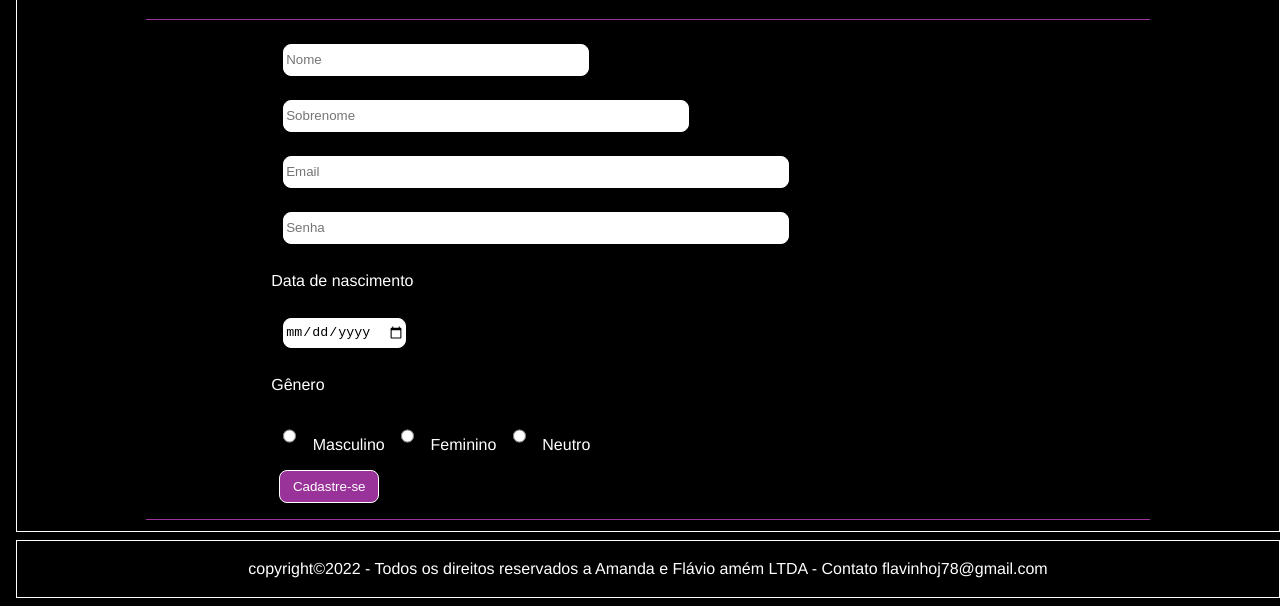
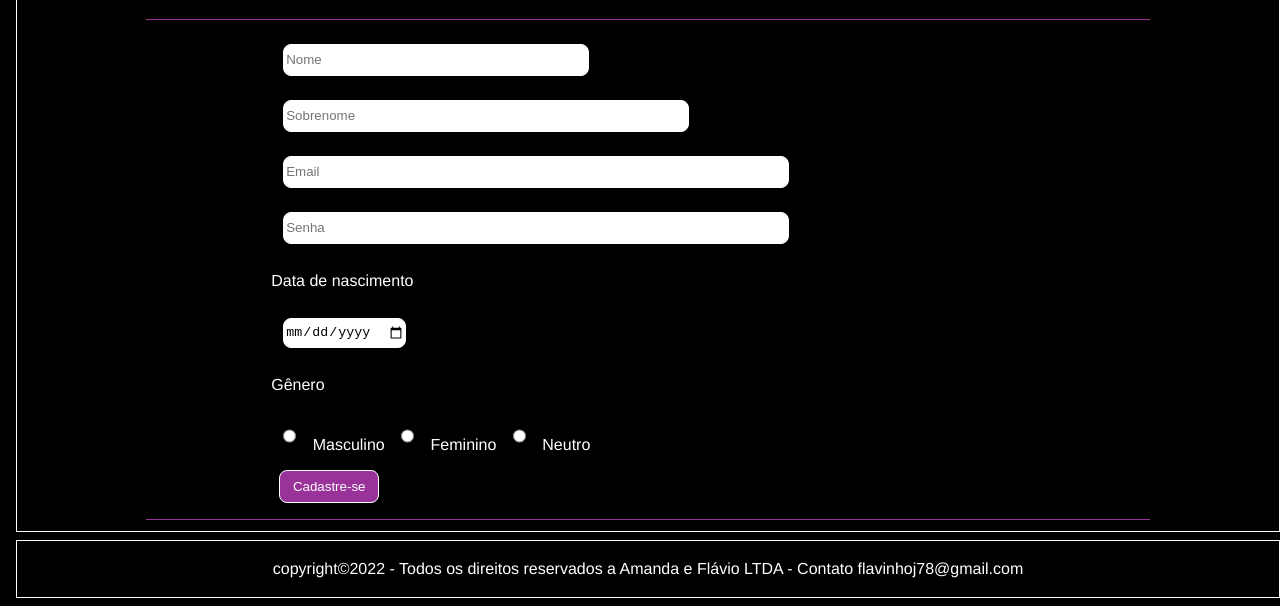
Before and after one commit to FlavioJunior2021/MarvelWebsite, a plain HTML site: page index.html in a window 1280 px wide. Shown: the part 353-959 px from the top of the page. Drawn offline with Linux system fonts and the light colour scheme.

Commit message:
Update index.html

```diff
--- a/index.html
+++ b/index.html
@@ -82,7 +82,7 @@
     <table class="footer">
         <tr>
             <td>
-                <P>copyright&copy;2022 - Todos os direitos reservados a Amanda e Flávio amém LTDA - Contato flavinhoj78@gmail.com</P>
+                <P>copyright&copy;2022 - Todos os direitos reservados a Amanda e Flávio LTDA - Contato flavinhoj78@gmail.com</P>
             </td>
         </tr>
     </table>
```
